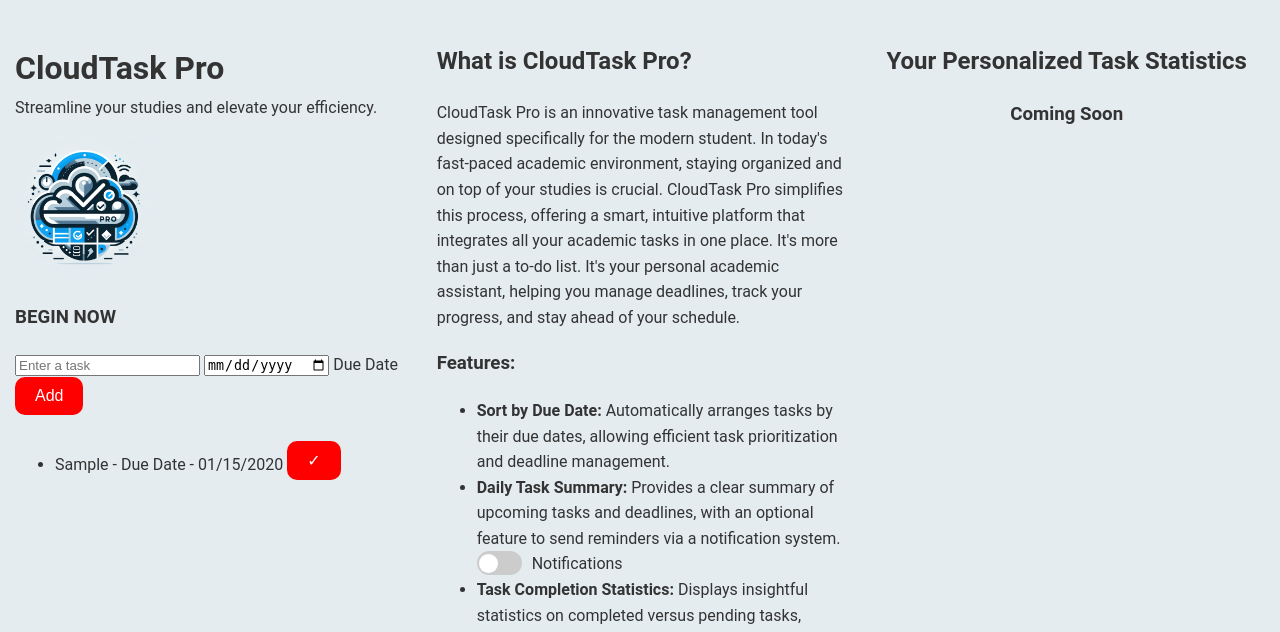
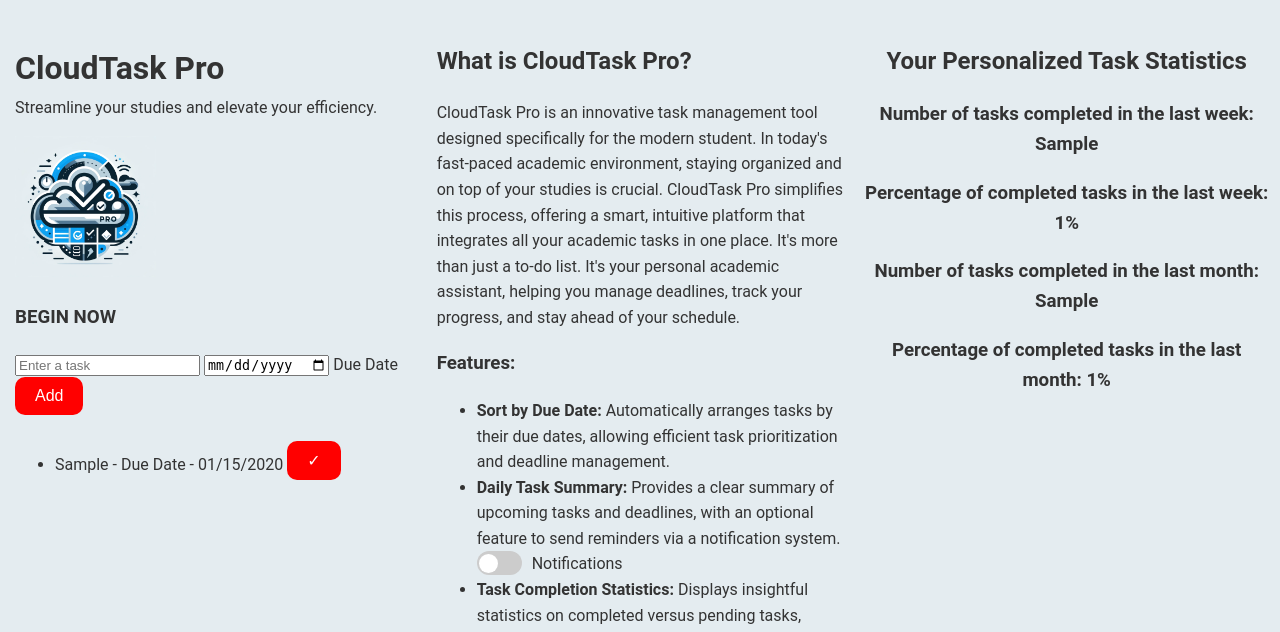
Before and after one commit to sneseric/Student-Task-Manager, a Flask app: page / in a window 1280 px wide. Shown: the part 58-690 px from the top of the page. Run offline with Flask 3, Linux system fonts and the light colour scheme; tables that the repository leaves empty or names only in its code hold one stand-in row (values such as "Sample post"); a database or web service that is not in the repository returns one stand-in record (values such as "Sample title"); data that the repository does not hold is empty.

Commit message:
add statistics

```diff
--- a/source/app.py
+++ b/source/app.py
@@ -2,10 +2,11 @@ from flask import Flask, render_template, request, redirect, url_for, jsonify
 from flask_cors import CORS
 import mysql.connector
 from datetime import date, timedelta
-import json
+import requests
 
 app = Flask(__name__)
 CORS(app)
+
 
 class ToDoList:
     def __init__(self):
@@ -60,15 +61,40 @@ class ToDoList:
         tasks = self.cursor.fetchall()
         return tasks
 
+    def count_completed_tasks(self, days):
+        query = "SELECT COUNT(*) FROM task_statistics WHERE date_completed >= %s"
+        date_threshold = date.today() - timedelta(days=days)
+        self.cursor.execute(query, (date_threshold,))
+        count = self.cursor.fetchone()[0]
+        return count
+
+    def count_total_tasks(self):
+        query = "SELECT COUNT(*) FROM py_todo_items"
+        self.cursor.execute(query)
+        count = self.cursor.fetchone()[0]
+        return count
+
     def close_connection(self):
         self.conn.close()
 
+
 to_do_list = ToDoList()
+
 
 @app.route('/')
 def index():
     tasks = to_do_list.view_tasks()
-    return render_template('index.html', tasks=tasks)
+
+    # Fetch task statistics
+    stats_response = requests.get('http://127.0.0.1:5000/get_task_statistics')
+    if stats_response.status_code == 200:
+        stats = stats_response.json()
+    else:
+        stats = None
+
+    return render_template('index.html', tasks=tasks, stats=stats)
+
+
 
 @app.route('/add_task', methods=['POST'])
 def add_task():
@@ -77,6 +103,7 @@ def add_task():
     to_do_list.add_task(task_to_add, due_date)
     return redirect(url_for('index'))
 
+
 @app.route('/delete_task', methods=['POST'])
 def delete_task():
     task_index_to_delete = int(request.form.get('task_index'))
@@ -84,7 +111,6 @@ def delete_task():
     return redirect(url_for('index'))
 
 
-# Notification toggle and database persistence
 @app.route('/toggle_notification', methods=['POST'])
 def toggle_notification():
     data = request.get_json()
@@ -109,10 +135,9 @@ def get_notification_status():
     conn.close()
     return jsonify({'status': status})
 
-# Notification popup display
+
 @app.route('/due_tasks')
 def due_tasks():
-    # Only fetch tasks if notifications are enabled
     conn = mysql.connector.connect(host="127.0.0.1", user="root", password="password", database="py_todo_db")
     cursor = conn.cursor()
     cursor.execute("SELECT `on` FROM notification_status;")
@@ -129,13 +154,45 @@ def due_tasks():
         tasks = cursor.fetchall()
         # Format tasks for JSON response
         tasks_formatted = [{'task': task[0], 'due_date': task[1].strftime('%Y-%m-%d')} for task in tasks]
+        cursor.close()
+        conn.close()
         return jsonify(tasks_formatted)
     else:
-        return jsonify([])  # Return an empty list if notifications are off
+        cursor.close()
+        conn.close()
+        return jsonify([])
+
+
+@app.route('/get_task_statistics')
+def get_task_statistics():
+    conn = mysql.connector.connect(host="127.0.0.1", user="root", password="password", database="py_todo_db")
+    cursor = conn.cursor()
+
+    # Get counts of completed tasks in the last week and last month
+    completed_last_week = to_do_list.count_completed_tasks(7)
+    completed_last_month = to_do_list.count_completed_tasks(30)
+
+    # Get total tasks in the to-do list
+    total_tasks = to_do_list.count_total_tasks()
+
+    # Calculate completion percentages
+    if total_tasks > 0:
+        completion_percentage_week = (completed_last_week / total_tasks) * 100
+        completion_percentage_month = (completed_last_month / total_tasks) * 100
+    else:
+        completion_percentage_week = 0
+        completion_percentage_month = 0
 
     cursor.close()
     conn.close()
 
+    return jsonify({
+        'completed_last_week': completed_last_week,
+        'completed_last_month': completed_last_month,
+        'completion_percentage_week': completion_percentage_week,
+        'completion_percentage_month': completion_percentage_month
+    })
+
 
 if __name__ == "__main__":
     app.run(debug=True)
--- a/source/templates/index.html
+++ b/source/templates/index.html
@@ -67,9 +67,13 @@
             </div>
             <div class="section">
                 <div class="stats">
-                    <h2><!-- Content for the third section -->Your Personalized Task Statistics</h2>
-                    <h3>Coming Soon</h3>
-                </div>
+    <h2>Your Personalized Task Statistics</h2>
+    <h3>Number of tasks completed in the last week: {{ stats.completed_last_week }}</h3>
+    <h3>Percentage of completed tasks in the last week: {{ stats.completion_percentage_week }}%</h3>
+    <h3>Number of tasks completed in the last month: {{ stats.completed_last_month }}</h3>
+    <h3>Percentage of completed tasks in the last month: {{ stats.completion_percentage_month }}%</h3>
+</div>
+
             </div>
         </div>
     </body>
```
